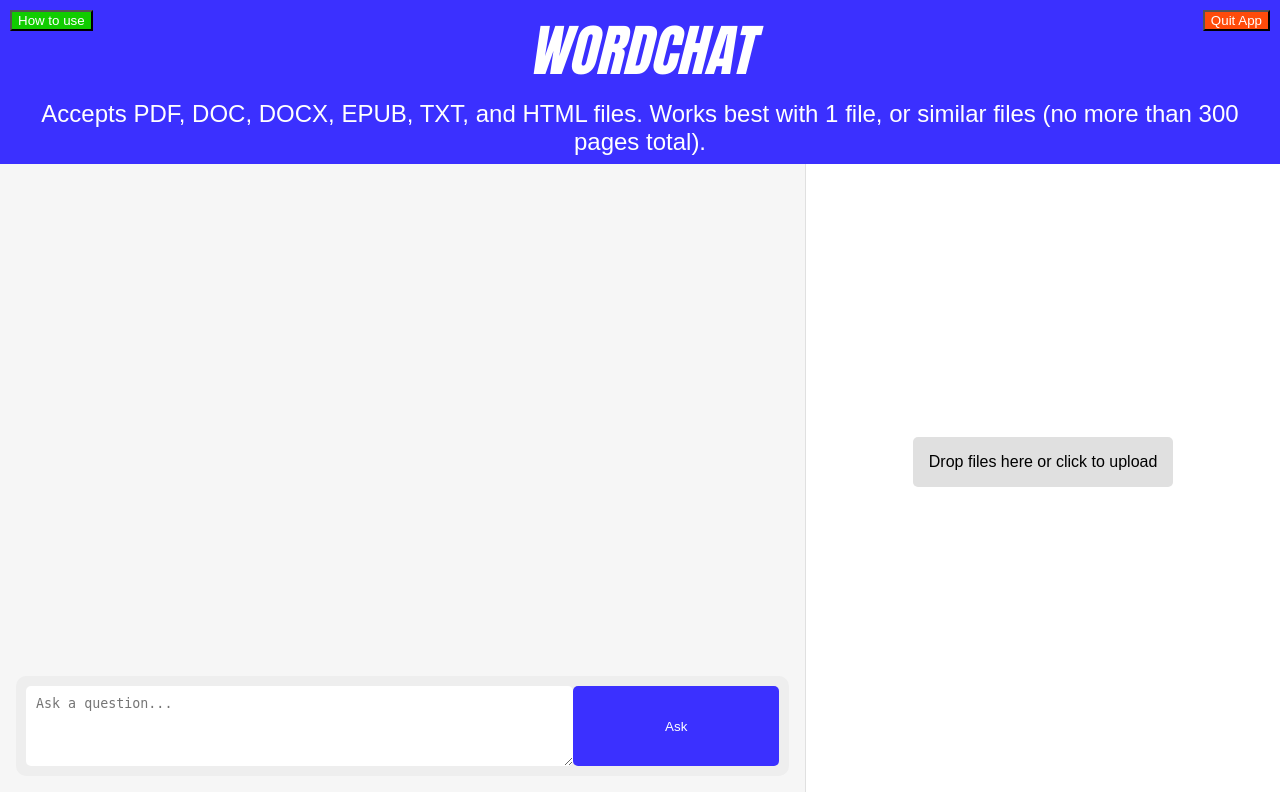
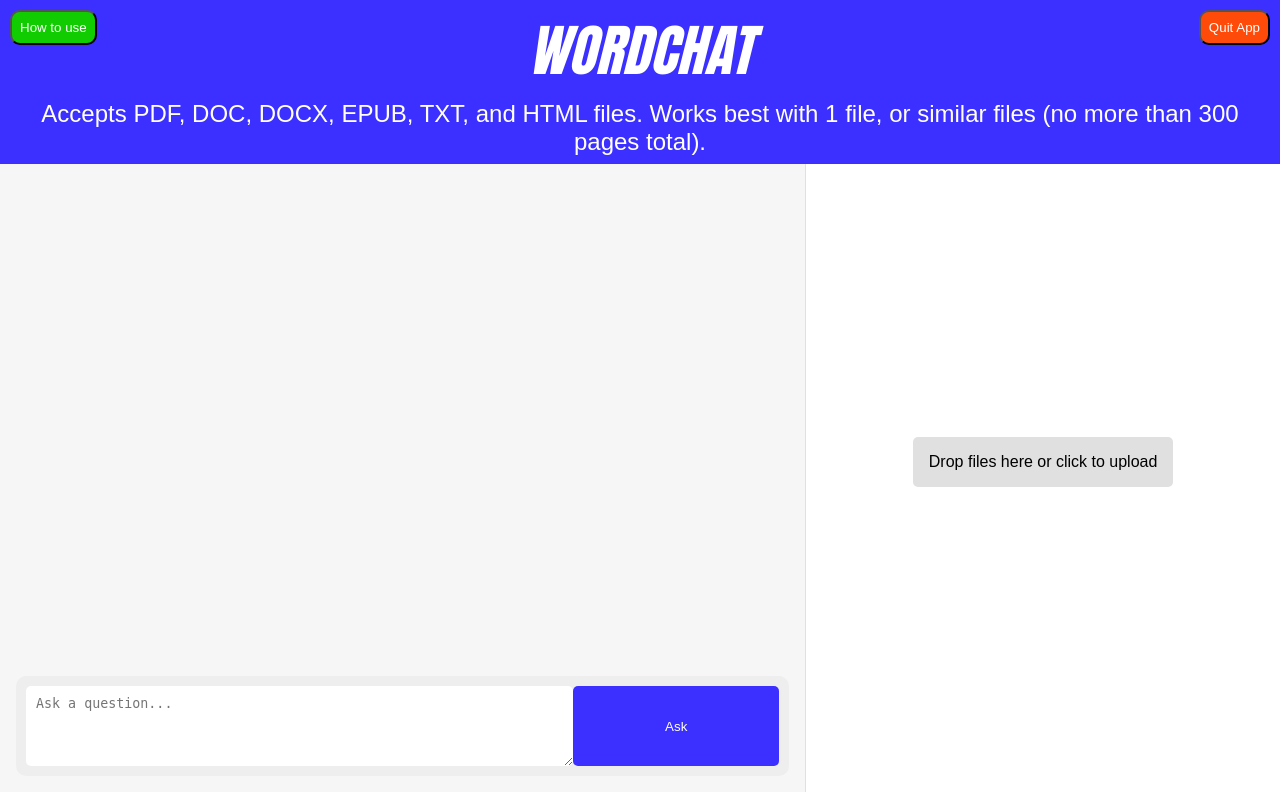
Before and after one commit to John-Danielsson/text_analysis, a Flask app: page / in a window 1280 px wide. Run offline with Flask 2, Linux system fonts and the light colour scheme.

Commit message:
freshen ui

```diff
--- a/templates/index.html
+++ b/templates/index.html
@@ -46,18 +46,19 @@
         .header h1, p {
             margin: 0.5rem;
         }
-        #shutdown-btn {
-            background-color: #ff4b0a;
+        #shutdown-btn, #how-to-use-btn {
+            padding: 0.5rem;
+            border-radius: 10px;
             color: #ffffff;
             position: absolute;
             top: 10px;
+        }
+        #shutdown-btn {
+            background-color: #ff4b0a;
             right: 10px;
         }
         #how-to-use-btn {
             background-color: #11cc00;
-            color: #ffffff;
-            position: absolute;
-            top: 10px;
             left: 10px;
         }
         .content {
```
